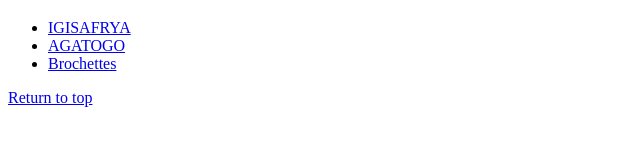
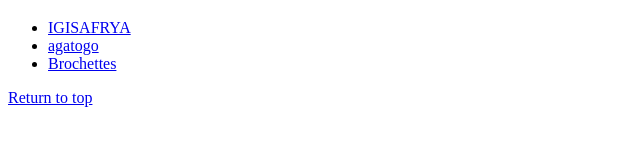
Before and after one commit to rithaingabire/odin-recipes, a plain HTML site: page index.html in a window 1280 px wide. Shown: the part 573-714 px from the top of the page, 0-640 px from the left. Drawn offline with Linux system fonts and the light colour scheme.

Commit message:
final commit

```diff
--- a/index.html
+++ b/index.html
@@ -11,7 +11,7 @@
     <h1>Odin Recipes</h1>
     <ul>
         <li><a href="./recipes/IGISAFRYA.html">IGISAFRYA</a></li>
-        <li> <a href="./recipes/AGATOGO.html">AGATOGO</a></li>
+        <li> <a href="./recipes/AGATOGO.html">agatogo</a></li>
         <li><a href="./recipes/Brochettes.html">Brochettes</a></li>
     </ul>
     <a href="#top">Return to top</a>
```
